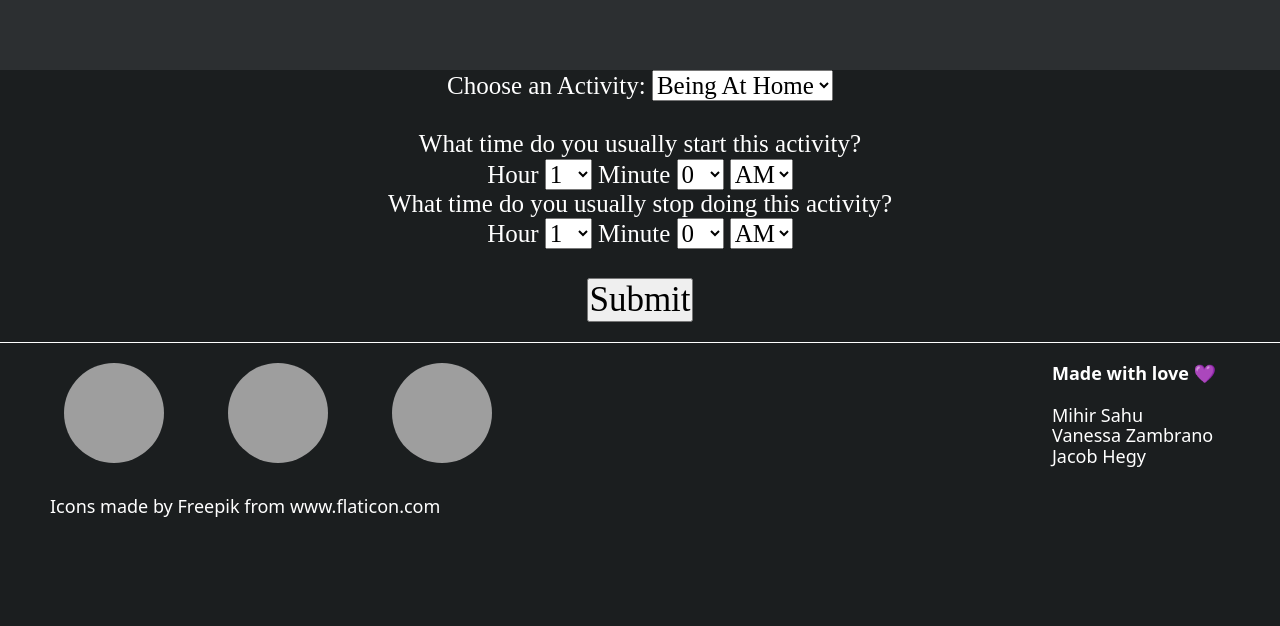
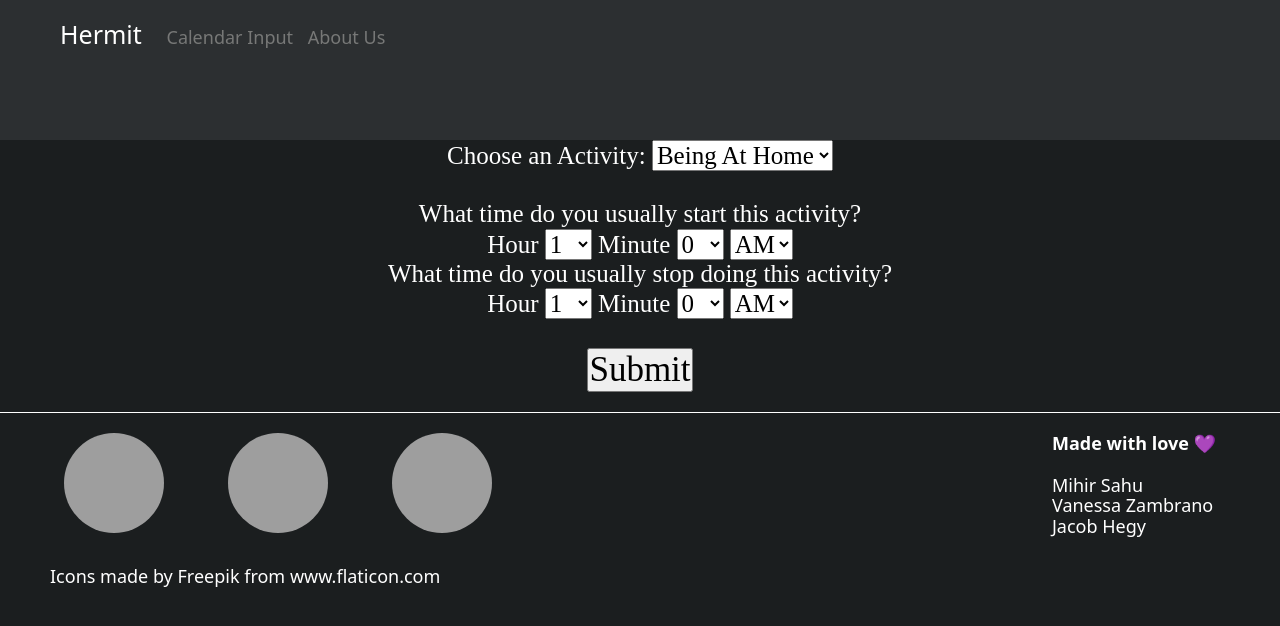
Before and after one commit to Jacob-Hegy/Cosmonauts_Hackathon, a Flask app: page /calendar-input in a window 1280 px wide. Shown: the top 626 px of the page. Run offline with Flask 2, Linux system fonts and the light colour scheme; grey boxes are pictures that could not be loaded.

Commit message:
calendar nav bar

```diff
--- a/templates/calendar_input.html
+++ b/templates/calendar_input.html
@@ -17,7 +17,19 @@
 
     </head>
         <script src="functions.js"></script>
+
     <body>
+
+        <header class="nav-whole">
+            <nav>
+                <ul class="main-nav">
+                    <li class="navbar-brand"><a class="navbar-link" href="#body-top">Hermit</a></li>
+                    <li class="navbar-item-1"><a class="link" href="#calendar-input">Calendar Input</a></li>
+                    <li class="navbar-item-1"><a class="link" href="#about-us">About Us</a></li>
+                </ul>
+            </nav>
+        </header>
+
         <script>
             let timestampParse = (Min, H, AMPM) => {
                 // ^ Day, Hour, AMPM
```
